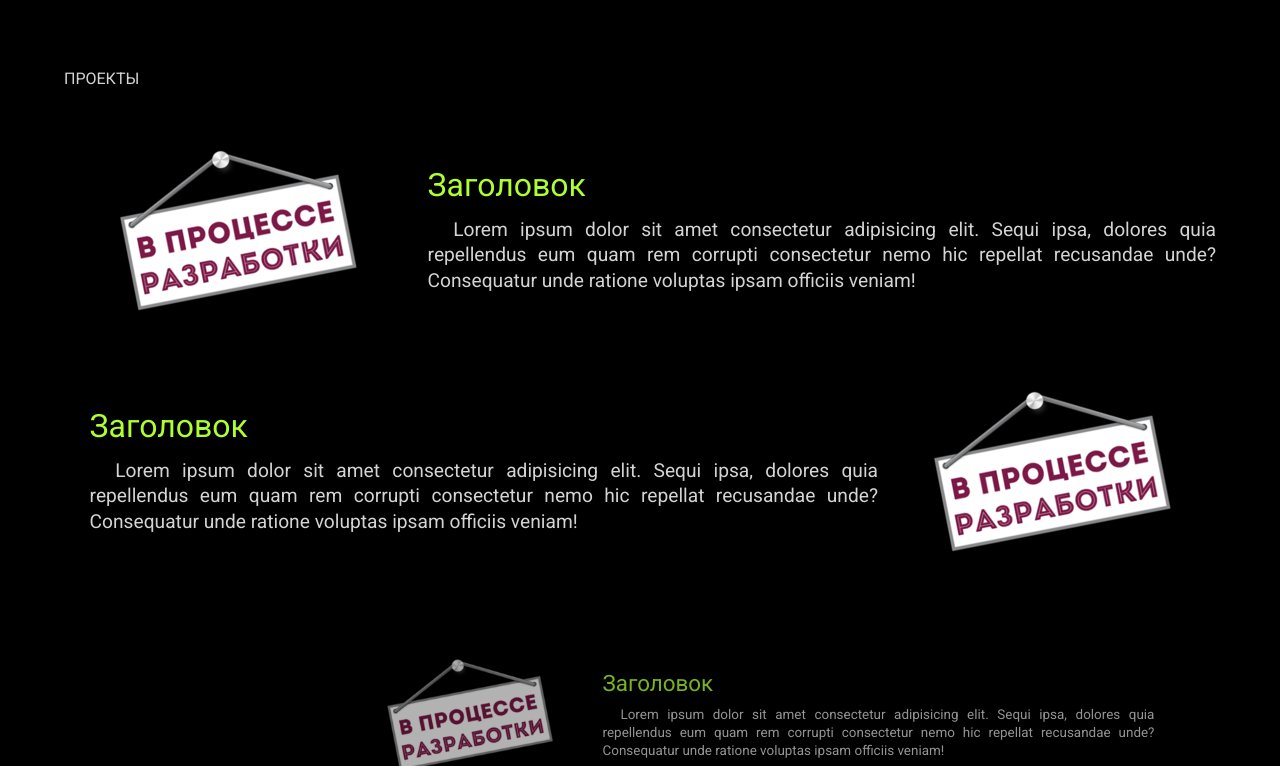
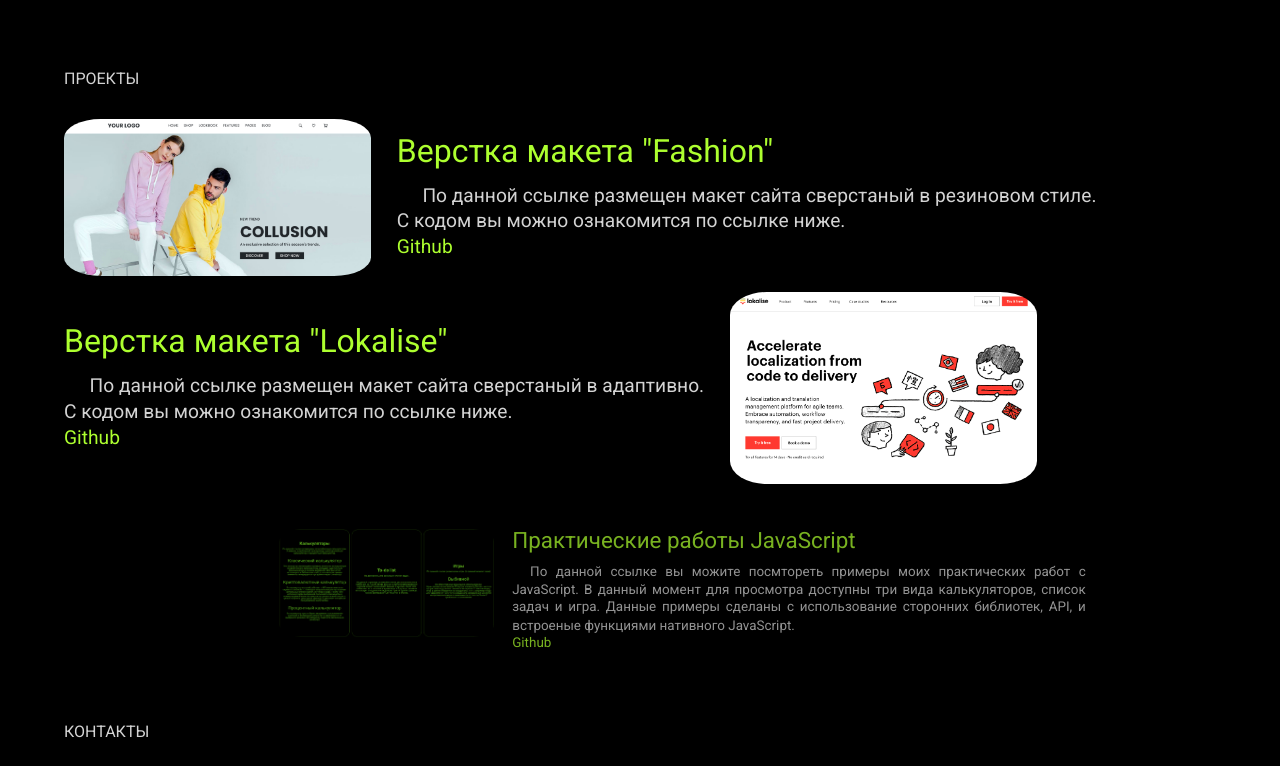
Before and after one commit to Marakamara47/Portfolio_Second, a plain HTML site: page index.html in a window 1280 px wide. Shown: the part 2140-2906 px from the top of the page. Drawn offline with nearby package versions, Linux system fonts and the light colour scheme.

Commit message:
info_add

```diff
--- a/index.html
+++ b/index.html
@@ -56,7 +56,7 @@
                         Занимаюсь изучением веб разработки. В данный момент направляю свои труды в сторону фронтенд разработки,
                         после чего планирую заняться бекендом тем самым ставлю перед собой задачу стать Full Stack Developer.
                         <br>
-                        <a href="docs/Резюме_Сухорученко.pdf" download class="document_download">Скачать резюме</a>
+                        <a href="docs/resume_Suckhoruchenko.pdf" download class="document_download">Скачать резюме</a>
                     </span>
                 </div>
             </div>
@@ -235,20 +235,21 @@
             <h2 class="block_name"> <a name="projects"></a> ПРОЕКТЫ</h2>
             <div class="project_block_item animate__animated animate__backInRight wow" data-wow-duration="1.2s" data-wow-delay="0.8s">
                 <div class="project_block_photo">
-                    <img src="img/dev_img.png" alt="project_photo">
+                    <img src="img/fashion.png" alt="project_photo">
                 </div>
                 <!-- /.project_block_photo -->
                 <div class="project_block_text">
                     <div class="project_block_title">
-                        <h3>Заголовок</h3>
+                        <h3><a href="https://marakamara47.github.io/fashion_lending/">Верстка макета "Fashion"</a></h3>
                     </div>
                     <!-- /.project_block_title -->
                     <div class="project_block_content">
                         <p>
-                            Lorem ipsum dolor sit amet consectetur adipisicing elit.
-                            Sequi ipsa, dolores quia repellendus eum quam rem corrupti consectetur nemo hic repellat recusandae unde?
-                            Consequatur unde ratione voluptas ipsam officiis veniam!
+                            По данной ссылке размещен макет сайта сверстаный в резиновом стиле.
+                            <br>
+                            С кодом вы можно ознакомится по ссылке ниже.
                         </p>
+                        <span><a href="https://github.com/Marakamara47/fashion_lending">Github</a></span>
                     </div>
                     <!-- /.project_block_content -->
                 </div>
@@ -256,43 +257,46 @@
             </div>
             <!-- /.project_block_item -->
             <div class="project_block_item animate__animated animate__backInLeft wow" data-wow-duration="1.2s" data-wow-delay="1.6s">
-                <div class="project_block_text">
+                <div class="project_block_text reverse">
                     <div class="project_block_title">
-                        <h3>Заголовок</h3>
+                        <h3><a href="https://marakamara47.github.io/lokalise_landing/">Верстка макета "Lokalise"</a></h3>
                     </div>
                     <!-- /.project_block_title -->
                     <div class="project_block_content">
                         <p>
-                            Lorem ipsum dolor sit amet consectetur adipisicing elit.
-                            Sequi ipsa, dolores quia repellendus eum quam rem corrupti consectetur nemo hic repellat recusandae unde?
-                            Consequatur unde ratione voluptas ipsam officiis veniam!
+                            По данной ссылке размещен макет сайта сверстаный в адаптивно.
+                            <br>
+                            С кодом вы можно ознакомится по ссылке ниже.
                         </p>
+                        <span><a href="https://github.com/Marakamara47/lokalise_landing">Github</a></span>
                     </div>
                     <!-- /.project_block_content -->
                 </div>
                 <!-- /.project_block_text -->
                 <div class="project_block_photo">
-                    <img src="img/dev_img.png" alt="project_photo">
+                    <img src="img/lokalise.png" alt="project_photo">
                 </div>
                 <!-- /.project_block_photo -->
             </div>
             <!-- /.project_block_item -->
             <div class="project_block_item animate__animated animate__backInRight wow" data-wow-duration="1.2s" data-wow-delay="2.4s">
                 <div class="project_block_photo">
-                    <img src="img/dev_img.png" alt="project_photo">
+                    <img src="img/practice_js.png" alt="project_photo">
                 </div>
                 <!-- /.project_block_photo -->
                 <div class="project_block_text">
                     <div class="project_block_title">
-                        <h3>Заголовок</h3>
+                        <h3><a href="https://marakamara47.github.io/practice_js/">Практические работы JavaScript</a></h3>
                     </div>
                     <!-- /.project_block_title -->
                     <div class="project_block_content">
                         <p>
-                            Lorem ipsum dolor sit amet consectetur adipisicing elit.
-                            Sequi ipsa, dolores quia repellendus eum quam rem corrupti consectetur nemo hic repellat recusandae unde?
-                            Consequatur unde ratione voluptas ipsam officiis veniam!
+                            По данной ссылке вы можите посмтореть примеры моих практических работ с JavaScript.
+                            В данный момент для просмотра доступны три вида калькуляторов, список задач и игра.
+                            Данные примеры сделаны с использование сторонних библиотек, API, и встроеные функциями
+                            нативного JavaScript.
                         </p>
+                        <span><a href="https://github.com/Marakamara47/practice_js">Github</a></span>
                     </div>
                     <!-- /.project_block_content -->
                 </div>
@@ -313,7 +317,7 @@
                         <br>
                         Так же здесь я разместил ссылку на скачивание моего более полного резюме.
                         <br>
-                        <a href="docs/Резюме_Сухорученко.pdf" download class="document_download">Скачать резюме</a>
+                        <a href="docs/resume_Suckhoruchenko.pdf" download class="document_download">Скачать резюме</a>
                         <br>
                         Надеюсь вы довольны посещением данного ресурса, буду рад получить любой фидбек.
                     </p>
--- a/styles/style.css
+++ b/styles/style.css
@@ -195,8 +195,8 @@ height: auto;
 }
 
 /* -----project_block------ */
-.project_block_photo{
-    width: 40vw;
+.project_block_photo > img{
+    width: 24vw;
     border-radius: 12%;
 }
 .project_block_item{
@@ -210,12 +210,16 @@ height: auto;
     justify-content: center;
     align-items: center;
 }
+.reverse{
+    padding-left: 0vw;
+    padding-right: 2vw;
+}
 .project_block_title{
     font-size: 4vh;
     padding-bottom: 2vh;
     align-self: flex-start;
 }
-.project_block_title > h3{
+.project_block_title > h3 > a, .project_block_content > span > a {
     color: greenyellow;
 }
 .project_block_content{
```
Also changed, not shown: img/fashion.png (added), img/lokalise.png (added), img/practice_js.png (added), 2 other files.
